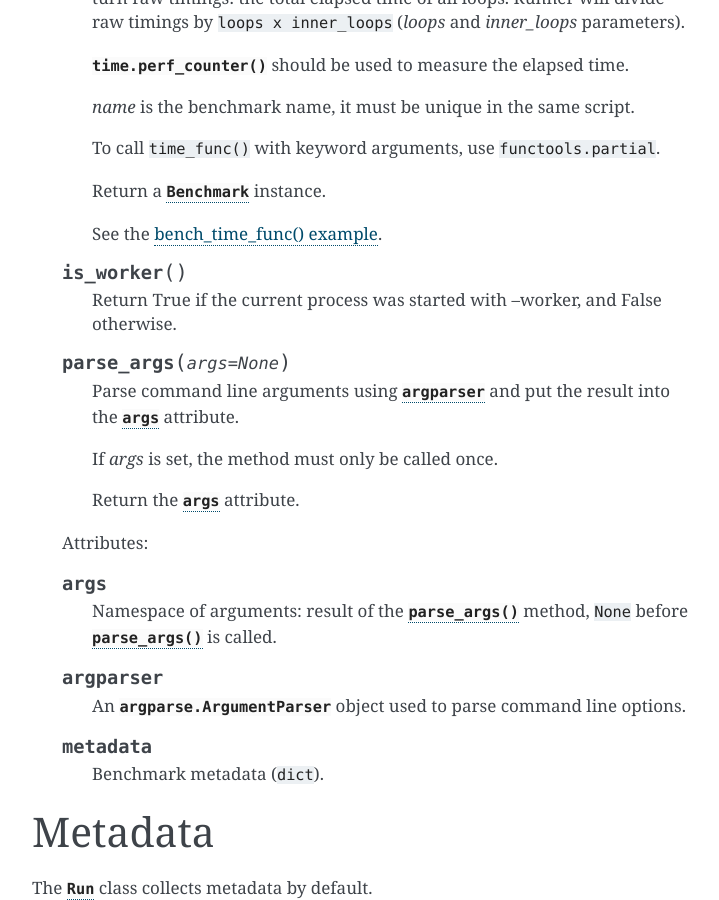
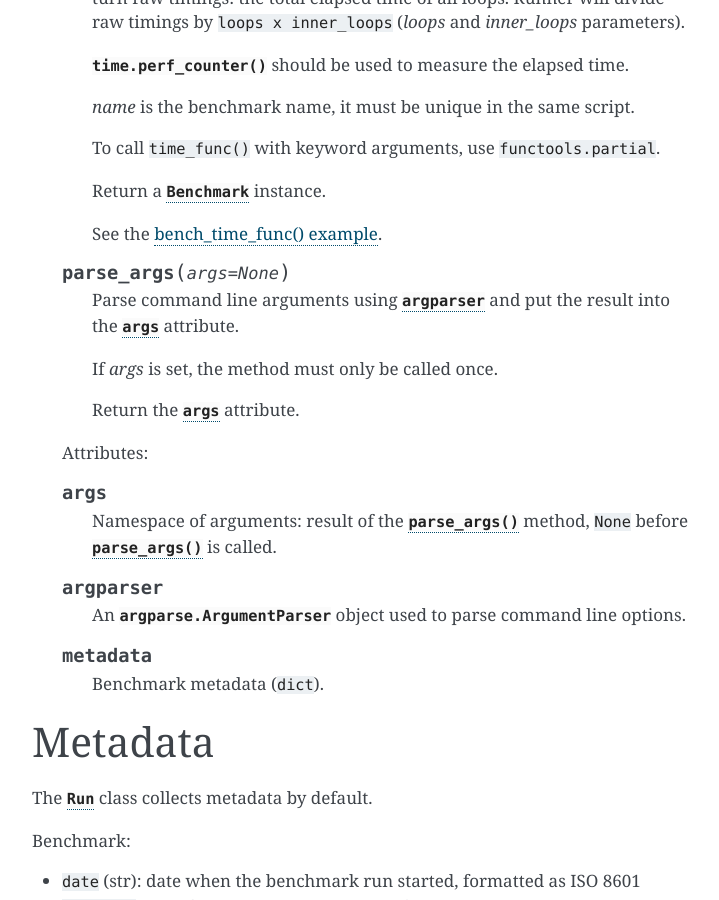
Before and after one commit to psf/pyperf, a Sphinx documentation site: the page built from doc/api.rst, in a window 1280 px wide and 900 px high, scrolled down 12380 px. Shown: the whole window, without its empty margins (388-1107 px from the left). Built offline with Sphinx 7.4.7, drawn with Linux system fonts in a browser that asks for light colours.

Commit message:
Fix: remove is_worker documentation

```diff
--- a/doc/api.rst
+++ b/doc/api.rst
@@ -652,10 +652,6 @@ Runner class
 
       See the :ref:`bench_time_func() example <bench_time_func_example>`.
 
-   .. method:: is_worker()
-
-      Return True if the current process was started with --worker, and False otherwise.
-
    .. method:: parse_args(args=None)
 
       Parse command line arguments using :attr:`argparser` and put the result
```
